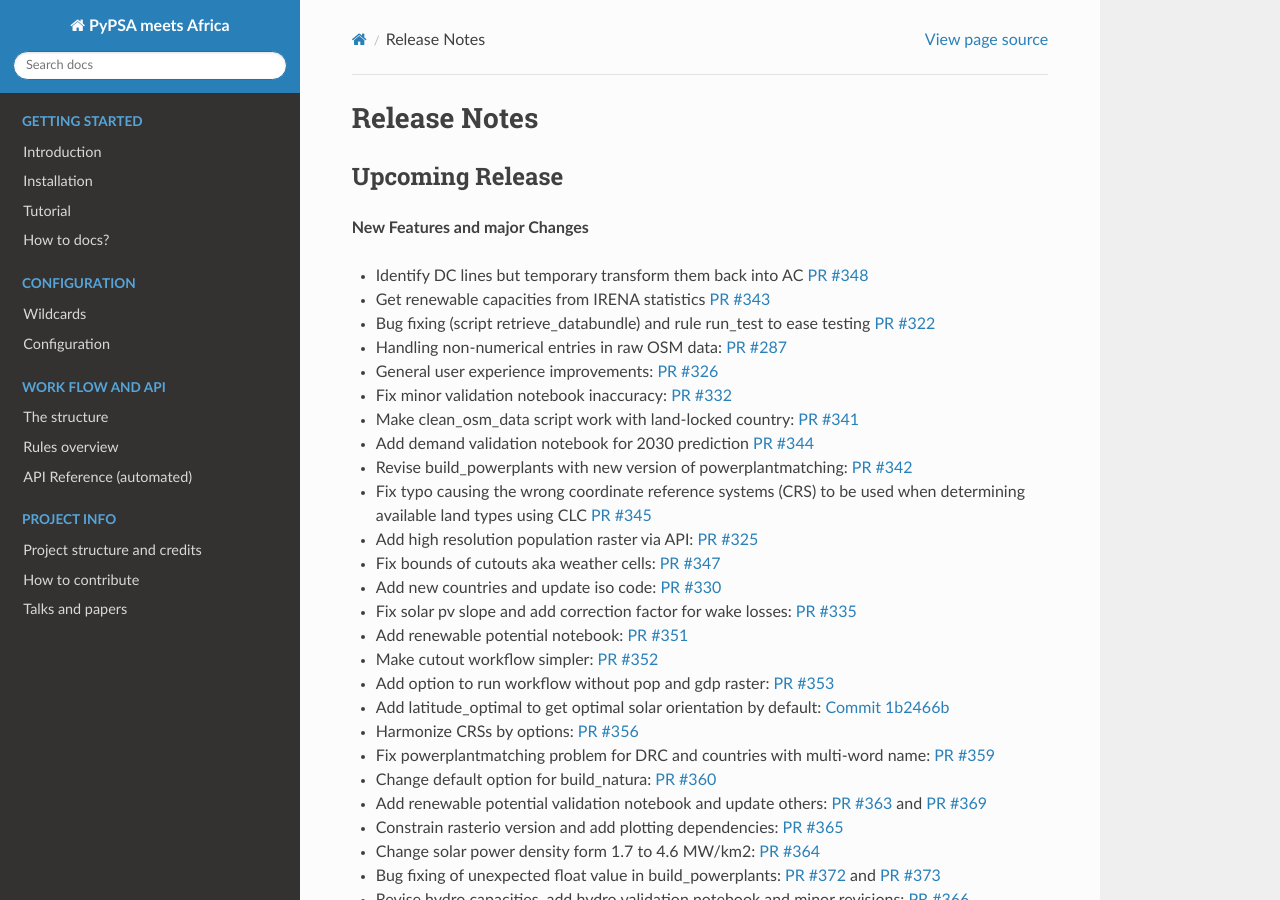
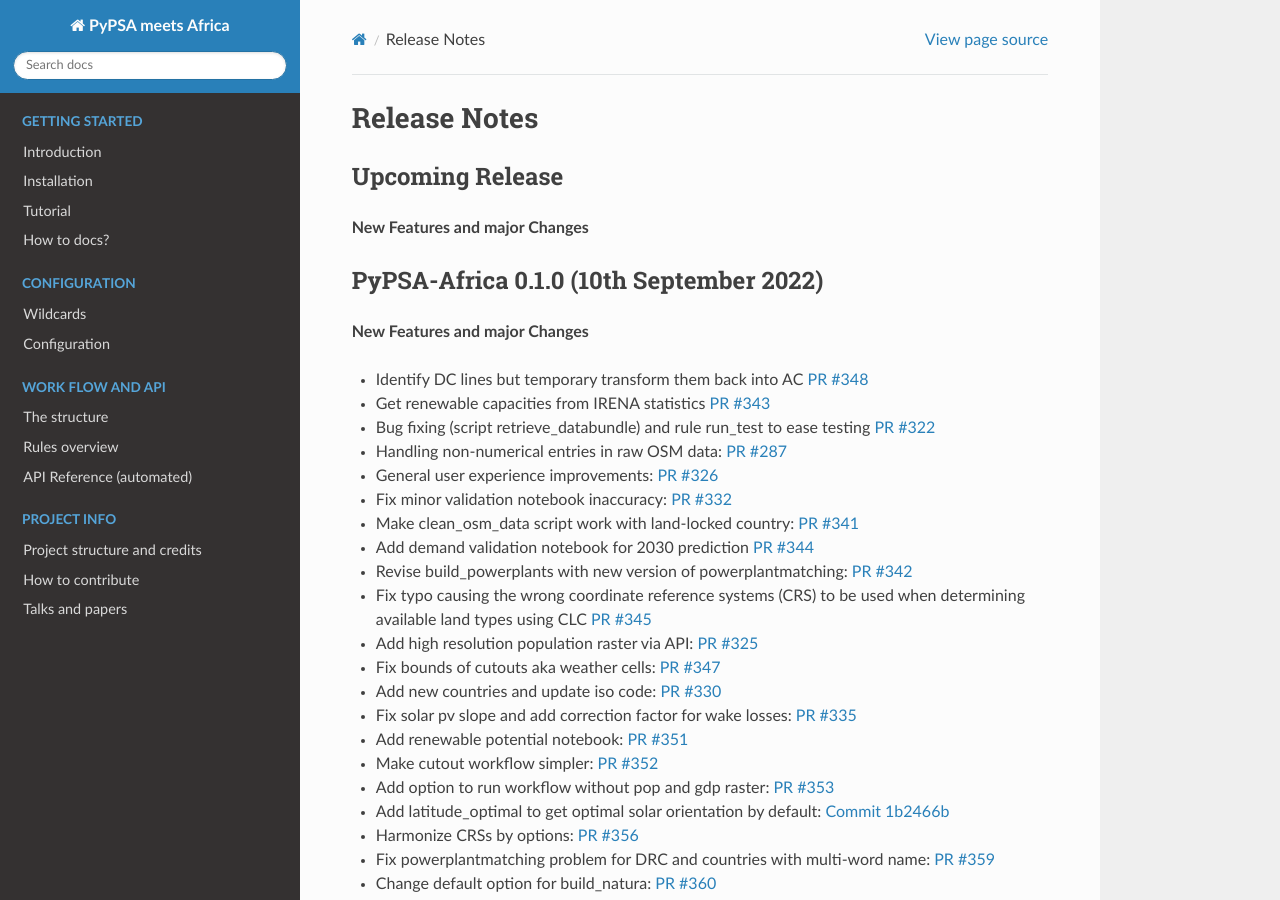
Before and after one commit to pypsa-meets-earth/pypsa-earth, a Sphinx documentation site: the page built from doc/release_notes.rst, in a window 1280 px wide and 900 px high. Built offline with Sphinx 7.4.7 and the Read the Docs theme 2.0.0, drawn with Linux system fonts in a browser that asks for light colours; pages that are not in the unit, such as notebooks, are missing from menus.

Commit message:
Finalize release notes for v0.1.0

```diff
--- a/doc/release_notes.rst
+++ b/doc/release_notes.rst
@@ -10,6 +10,13 @@
 
 Upcoming Release
 ================
+
+**New Features and major Changes**
+
+
+
+PyPSA-Africa 0.1.0 (10th September 2022)
+=====================================
 
 **New Features and major Changes**
 
```
